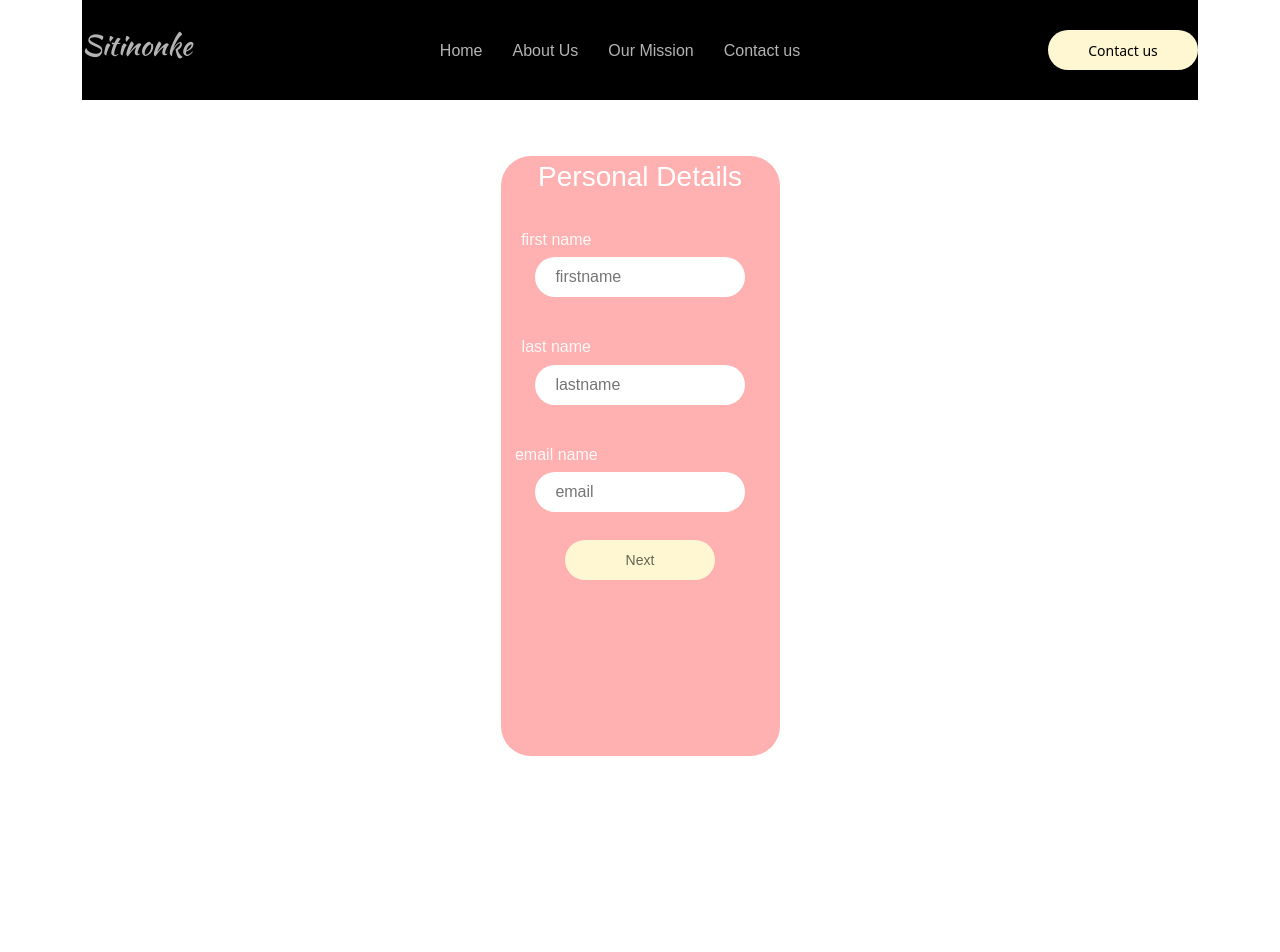
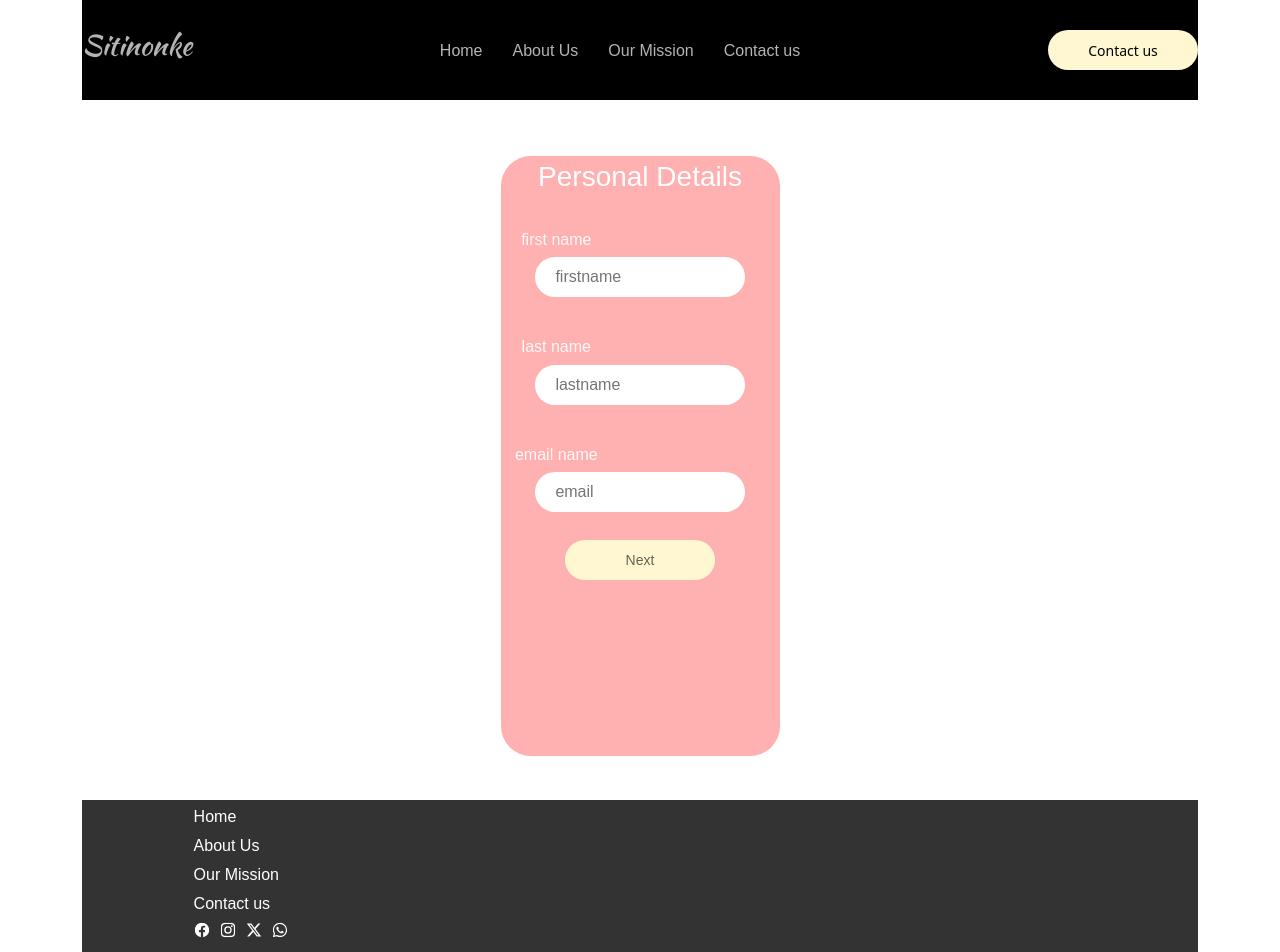
Before and after one commit to siyabongasamkelo/npo, a React (Create React App) app in the folder client/organization/: page /donate in a window 1280 px wide. Shown: the top 952 px of the page. Before the commit the page ends 800 px from the top, so only its background shows below. Built offline with nearby package versions, Linux system fonts and the light colour scheme; a web font is replaced by a local one.

Commit message:
added footer to donations page

```diff
--- a/client/organization/src/pages/DonationPage.js
+++ b/client/organization/src/pages/DonationPage.js
@@ -1,12 +1,14 @@
 import React from "react";
 import { Container } from "react-bootstrap";
 import Donations from "../components/Donations";
+import Footer from "../components/common/Footer";
 
 const DonationPage = () => {
   return (
     <div>
       <Container>
         <Donations />
+        <Footer />
       </Container>
     </div>
   );
```
